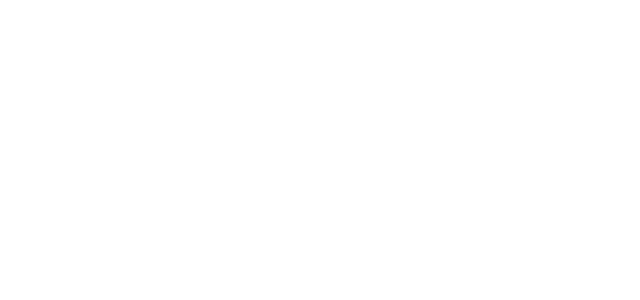
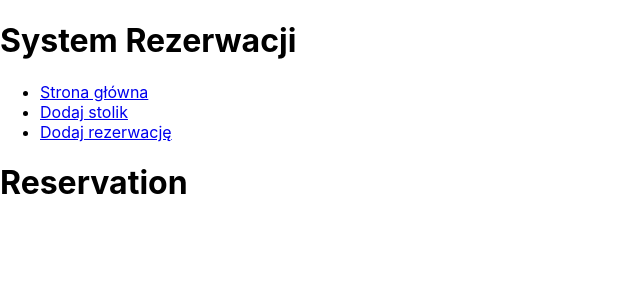
Before and after one commit to exodus156/System_Rezerwacji, a React (Create React App) app in the folder client/: page /addreservation in a window 1280 px wide. Shown: the top 300 px of the page, without its empty margins (0-640 px from the left). Built offline with nearby package versions, Linux system fonts and the light colour scheme.

Commit message:
Added react-router, Created initial components, Created navbar Created specified Routes for elements.

```diff
--- a/client/package.json
+++ b/client/package.json
@@ -6,7 +6,6 @@
     "@testing-library/jest-dom": "^4.2.4",
     "@testing-library/react": "^9.5.0",
     "@testing-library/user-event": "^7.2.1",
-    "react": "^16.13.1",
     "react-dom": "^16.13.1",
     "react-scripts": "3.4.3"
   },
@@ -36,6 +35,8 @@
     "@apollo/react-hooks": "^4.0.0",
     "apollo-boost": "^0.4.9",
     "graphql": "^15.3.0",
-    "react-apollo": "^3.1.5"
+    "react": "^16.13.1",
+    "react-apollo": "^3.1.5",
+    "react-router-dom": "^5.2.0"
   }
 }
--- a/client/public/index.html
+++ b/client/public/index.html
@@ -9,7 +9,6 @@
       name="description"
       content="Web site created using create-react-app"
     />
-    <link rel="apple-touch-icon" href="%PUBLIC_URL%/logo192.png" />
     <!--
       manifest.json provides metadata used when your web app is installed on a
       user's mobile device or desktop. See https://developers.google.com/web/fundamentals/web-app-manifest/
--- a/client/src/App.js
+++ b/client/src/App.js
@@ -1,5 +1,11 @@
 import React from 'react';
 import { ApolloClient, InMemoryCache, ApolloProvider } from '@apollo/client';
+import { BrowserRouter, Route } from 'react-router-dom';
+import Title from './components/Title';
+import Navbar from './components/Navbar';
+import Home from './components/HomePage';
+import AddReservation from './components/ReservationPage';
+import AddTable from './components/TablePage';
 
 const client = new ApolloClient({
     uri: 'http://localhost:4000/graphql', //Change later for live version
@@ -9,8 +15,15 @@
 function App() {
   return (
     <ApolloProvider client={client}>
-      <div className="App">
-      </div>
+      <BrowserRouter>
+        <div className="App">
+          <Title />
+          <Navbar />
+          <Route exact path="/" component={Home} />
+          <Route path="/addreservation" component={AddReservation} />
+          <Route path="/addtable" component={AddTable} />
+        </div>
+      </BrowserRouter>
     </ApolloProvider>
   );
 }
--- /dev/null
+++ b/client/src/components/HomePage.js
@@ -0,0 +1,11 @@
+import React, { Component } from 'react';
+
+class Home extends Component {
+    render(){
+        return(
+            <h1>Home</h1>
+        )
+    }
+}
+
+export default Home;
--- /dev/null
+++ b/client/src/components/Navbar.js
@@ -0,0 +1,18 @@
+import React, { Component } from 'react';
+import { NavLink } from 'react-router-dom';
+
+class Navbar extends Component {
+    render(){
+        return(
+            <nav className="navbar">
+                <ul>
+                    <li><NavLink to='/'>Strona główna</NavLink></li>
+                    <li><NavLink to='/addtable'>Dodaj stolik</NavLink></li>
+                    <li><NavLink to='/addreservation'>Dodaj rezerwację</NavLink></li>
+                </ul>
+            </nav>
+        )
+    }
+}
+
+export default Navbar;
--- /dev/null
+++ b/client/src/components/ReservationPage.js
@@ -0,0 +1,11 @@
+import React, { Component } from 'react';
+
+class AddReservation extends Component {
+    render(){
+        return(
+            <h1>Reservation</h1>
+        )
+    }
+}
+
+export default AddReservation;
--- /dev/null
+++ b/client/src/components/SingleReservationPage.js
@@ -0,0 +1 @@
+import React, { Component } from 'react';
--- /dev/null
+++ b/client/src/components/SingleTablePage.js
@@ -0,0 +1 @@
+import React, { Component } from 'react';
--- /dev/null
+++ b/client/src/components/TablePage.js
@@ -0,0 +1,11 @@
+import React, { Component } from 'react';
+
+class AddTable extends Component {
+    render(){
+        return(
+            <h1>Table</h1>
+        )
+    }
+}
+
+export default AddTable;
--- /dev/null
+++ b/client/src/components/Title.js
@@ -0,0 +1,13 @@
+import React, { Component } from 'react';
+
+class Title extends Component {
+    render(){
+        return(
+            <div className="title">
+                <h1>System Rezerwacji</h1>
+            </div>
+        )
+    }
+}
+
+export default Title;
```
Also changed, not shown: 1 other file (tests, documents, lock files or other folders).
